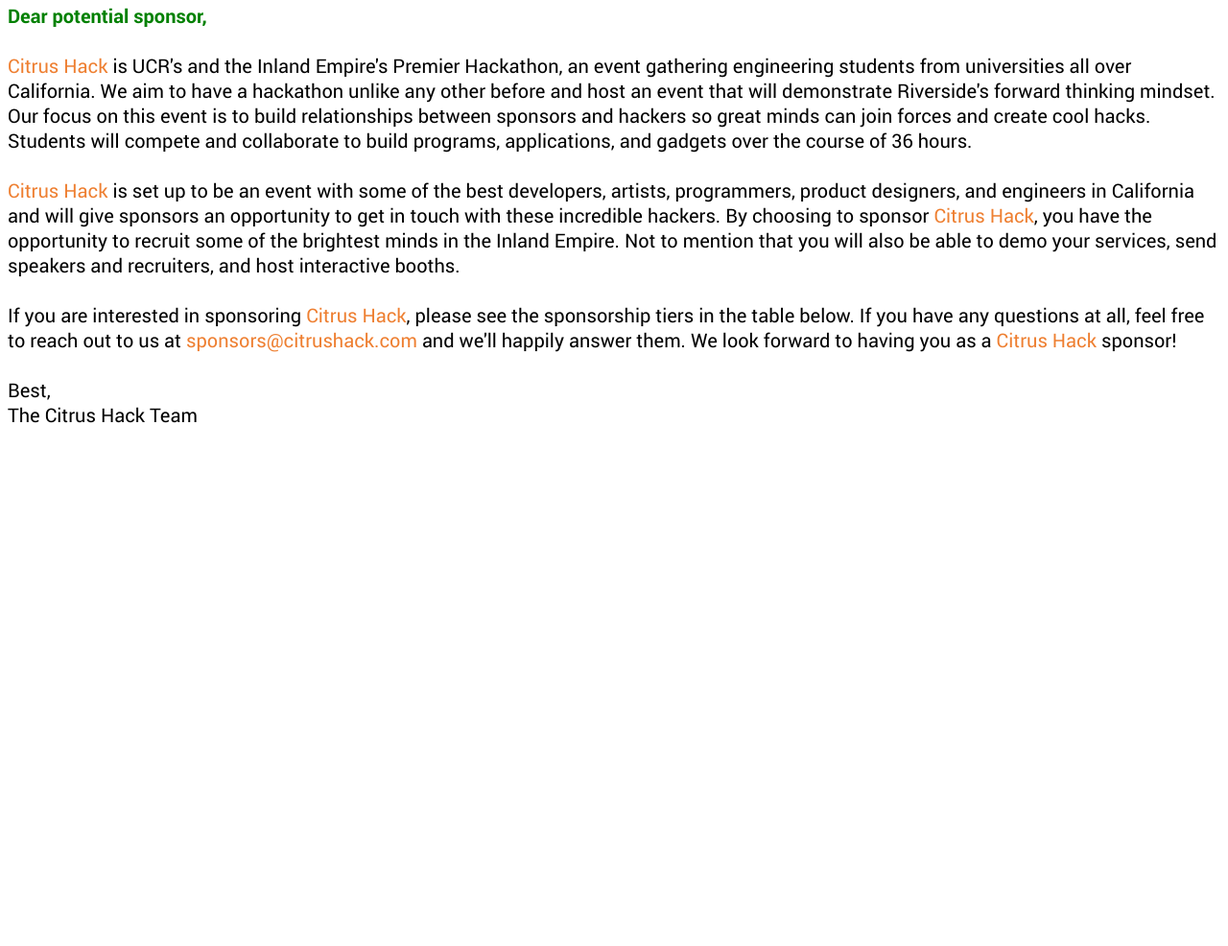
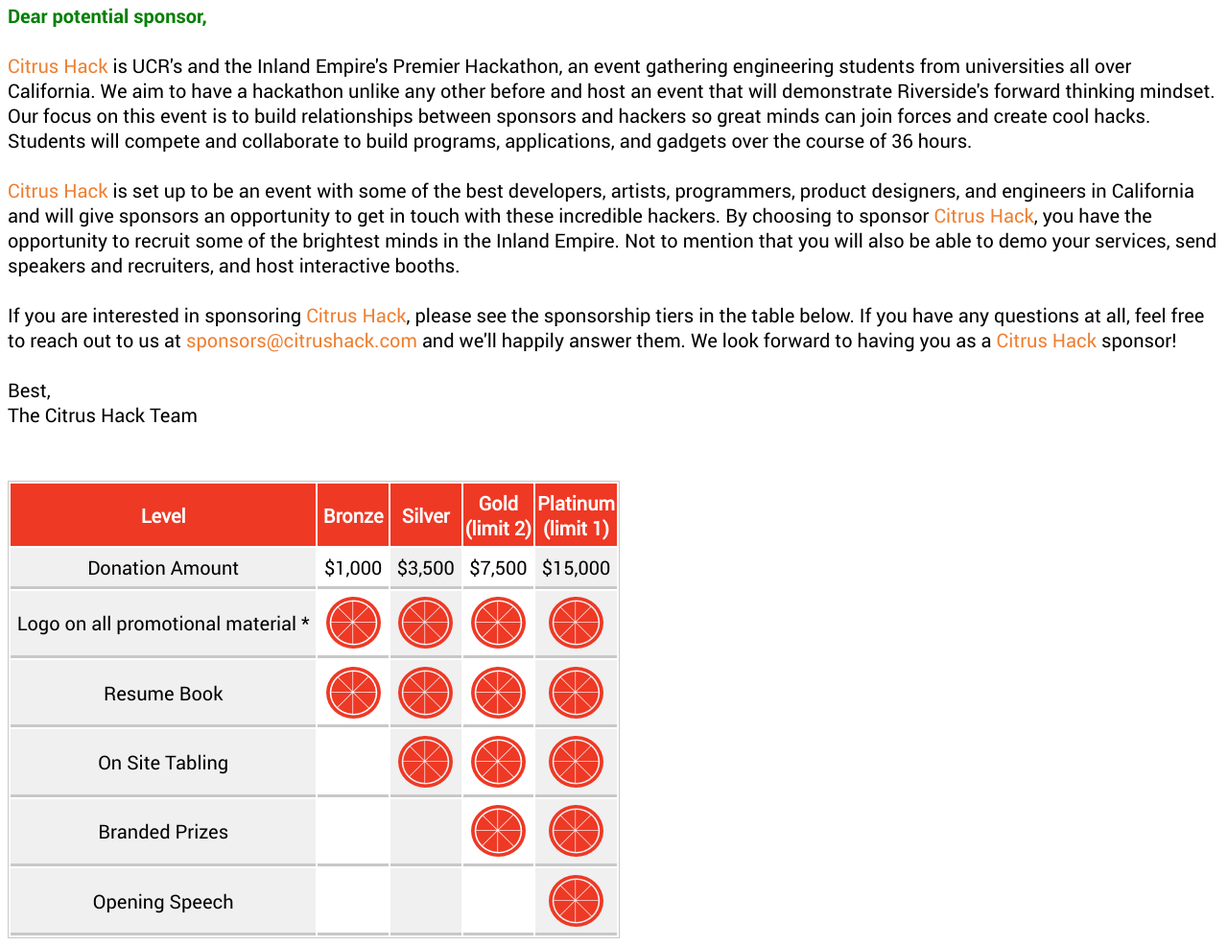
Before and after one commit to citrushack/SponsorPackage, a plain HTML site: page index.html in a window 1280 px wide. Shown: the part 231-1217 px from the top of the page at 96% size. Before the commit the page ends 800 px from the top, so only its background shows below. Drawn offline with Linux system fonts and the light colour scheme.

Commit message:
Added sponsor table

```diff
--- a/index.html
+++ b/index.html
@@ -21,6 +21,19 @@
             }
         }
 
+        @page two {
+            size: Letter;
+            @frame body {
+                width: 612pt;
+                height: 600pt;
+                margin-left: 40px;
+                margin-right: 40px;
+                margin-top: 40px;
+                left: 0pt;
+                top: 0pt;
+            }
+        }
+
         @font-face {
             font-family: Roboto-Regular;
             src: url('roboto/Roboto-Regular.ttf');
@@ -33,11 +46,38 @@
         .bold {
             font-family: Roboto-Bold;
         }
+
+        .head-cell {
+            background-color: #EE3925;
+            color: white;
+            padding-top: 5pt;
+            padding-bottom: 5pt;
+        }
+
+        .gray-cell {
+            background-color: #F0F0F0;
+            padding-top: 5pt;
+            padding-bottom: 5pt;
+            padding-left: 5pt;
+            padding-right: 5pt;
+            text-align: center;
+            border-bottom: 3px solid #C8C8C8;
+        }
+
+        .white-cell {
+            background-color: white;
+            padding-top: 5pt;
+            padding-bottom: 5pt;
+            padding-left: 5pt;
+            padding-right: 5pt;
+            text-align: center;
+            border-bottom: 3px solid #C8C8C8;
+        }
     </style>
 </head>
 <body>
     <!-- Header -->
-    <div id='header' style='background-color: #EE3925;'>
+    <div id='header' style='background-color: #EE3925; padding-left:35pt;'>
         <img src='banner.png'></img>
     </div>
     <p style='font-size:15pt; font-family: Roboto-Regular'>
@@ -66,5 +106,60 @@
         Best,<br>
         The Citrus  Hack  Team
     </p>
+
+    <pdf:nextpage name='two'>
+
+    <table style='font-size:15pt; font-family: Roboto-Regular; border:1px solid #C8C8C8;'>
+        <tr>
+            <th class='head-cell'>Level<br></th>
+            <th class='head-cell'>Bronze<br></th>
+            <th class='head-cell'>Silver<br></th>
+            <th class='head-cell'>Gold<br>(limit 2)</th>
+            <th class='head-cell'>Platinum<br>(limit 1)</th>
+        </tr>
+        <br><br>
+        <tr>
+            <td class='gray-cell'>Donation Amount</td>
+            <td class='white-cell'>$1,000</td>
+            <td class='gray-cell'>$3,500</td>
+            <td class='white-cell'>$7,500</td>
+            <td class='gray-cell'>$15,000</td>
+        </tr>
+        <tr>
+            <td class='gray-cell'>Logo on all promotional material *</td>
+            <td class='white-cell'><img src='orange.png'></img></td>
+            <td class='gray-cell'><img src='orange.png'></img></td>
+            <td class='white-cell'><img src='orange.png'></img></td>
+            <td class='gray-cell'><img src='orange.png'></img></td>
+        </tr>
+        <tr>
+            <td class='gray-cell'>Resume Book</td>
+            <td class='white-cell'><img src='orange.png'></img></td>
+            <td class='gray-cell'><img src='orange.png'></img></td>
+            <td class='white-cell'><img src='orange.png'></img></td>
+            <td class='gray-cell'><img src='orange.png'></img></td>
+        </tr>
+        <tr>
+            <td class='gray-cell'>On Site Tabling</td>
+            <td class='white-cell'></td>
+            <td class='gray-cell'><img src='orange.png'></img></td>
+            <td class='white-cell'><img src='orange.png'></img></td>
+            <td class='gray-cell'><img src='orange.png'></img></td>
+        </tr>
+        <tr>
+            <td class='gray-cell'>Branded Prizes</td>
+            <td class='white-cell'></td>
+            <td class='gray-cell'></td>
+            <td class='white-cell'><img src='orange.png'></img></td>
+            <td class='gray-cell'><img src='orange.png'></img></td>
+        </tr>
+        <tr>
+            <td class='gray-cell'>Opening Speech</td>
+            <td class='white-cell'></td>
+            <td class='gray-cell'></td>
+            <td class='white-cell'></td>
+            <td class='gray-cell'><img src='orange.png'></img></td>
+        </tr>
+    </table>
 </body>
 </html>
```
Also changed, not shown: orange.png (added).
